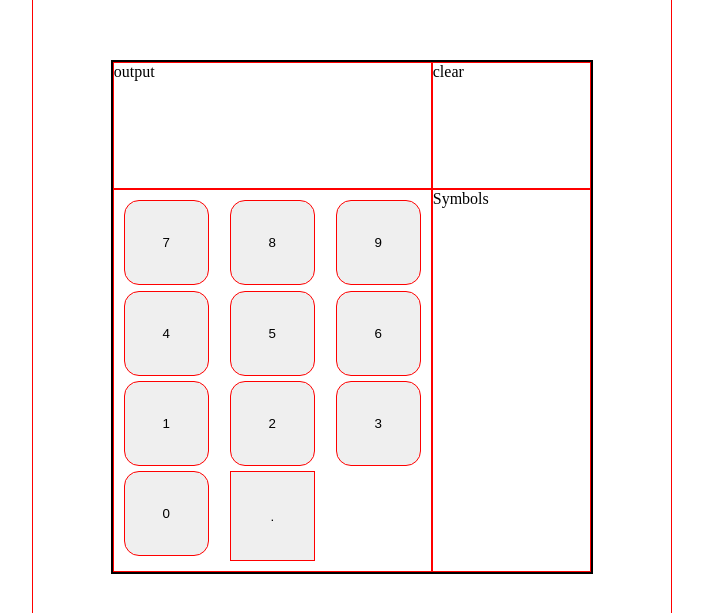
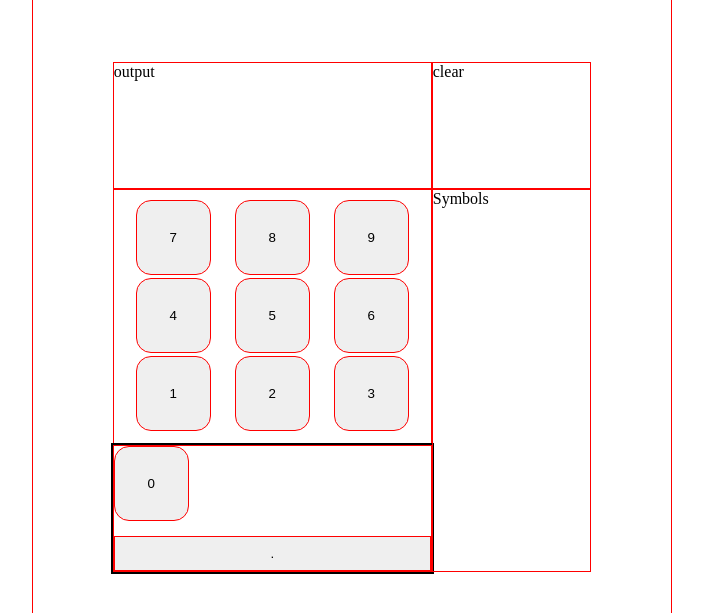
Before and after one commit to blairad/calculator, a plain HTML site: page index.html in a window 1280 px wide. Shown: the part 163-776 px from the top of the page, without its empty margins (288-991 px from the left). Drawn offline with Linux system fonts and the light colour scheme.

Commit message:
i heart css

```diff
--- a/index.html
+++ b/index.html
@@ -21,6 +21,8 @@
             <button class="number-button" id="seven">1</button>
             <button class="number-button" id="eight">2</button>
             <button class="number-button" id="nine">3</button>
+          </div>
+          <div class="zero-point">
             <button class="number-button" id='zero'>0</button>
             <button id="point-button">.</button>
           </div>
--- a/styles.css
+++ b/styles.css
@@ -34,21 +34,25 @@ html, body, .grid-container { height: 100%; margin: 0; }
     grid-template-rows: repeat(5, 1fr);
     grid-column-gap: 0px;
     grid-row-gap: 0px;
-    outline: 2px solid black;
+
+
 }
-
 .numbers {
-    grid-area: 3 / 2 / 6 / 4;
+    grid-area: 3 / 2 / 5 / 4;
     display: grid;
-    padding: 20px;
-    justify-content: space-between;
+    justify-content: space-around;
     padding: 10px;
-    /* outline: 5px solid black; */
+    /* outline: 1px solid #000; */
+}
+.zero-point {
+  grid-area: 5/ 2 / 5 / 4;
+  display: grid;
+  outline: 2px solid black;
 }
 
 .number-button {
-    height: 85px;
-    width: 85px;
+    height: 75px;
+    width: 75px;
     border-radius: 15px;
 }
 
```
